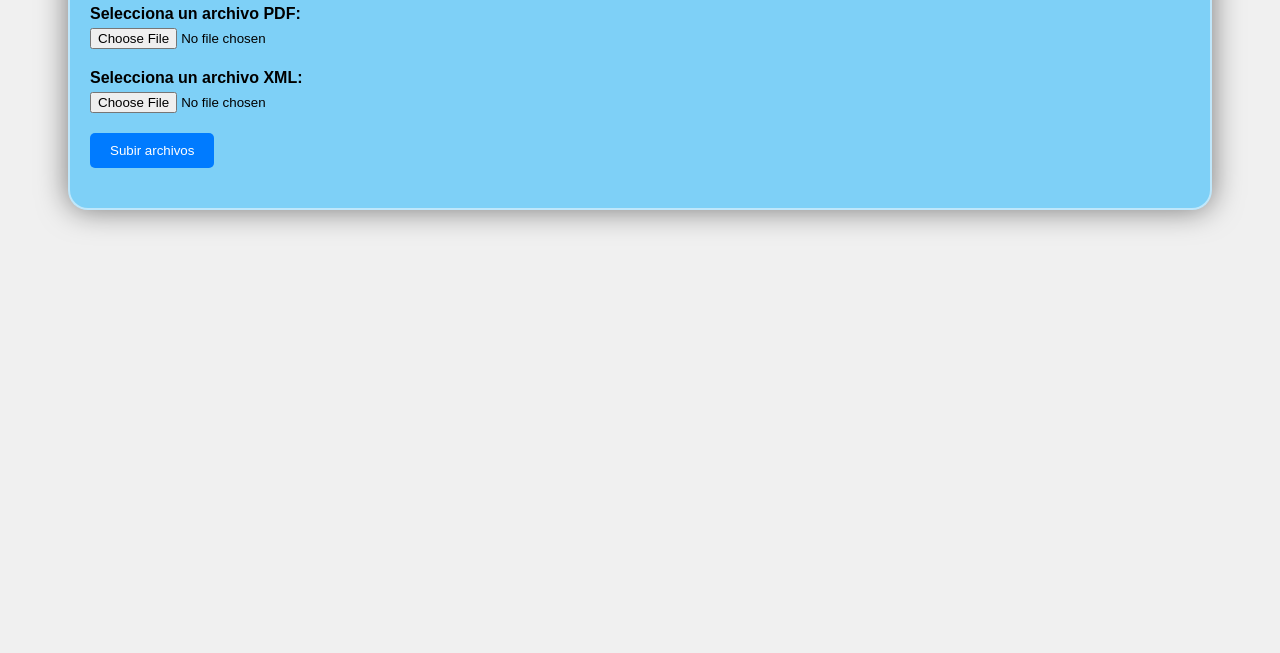
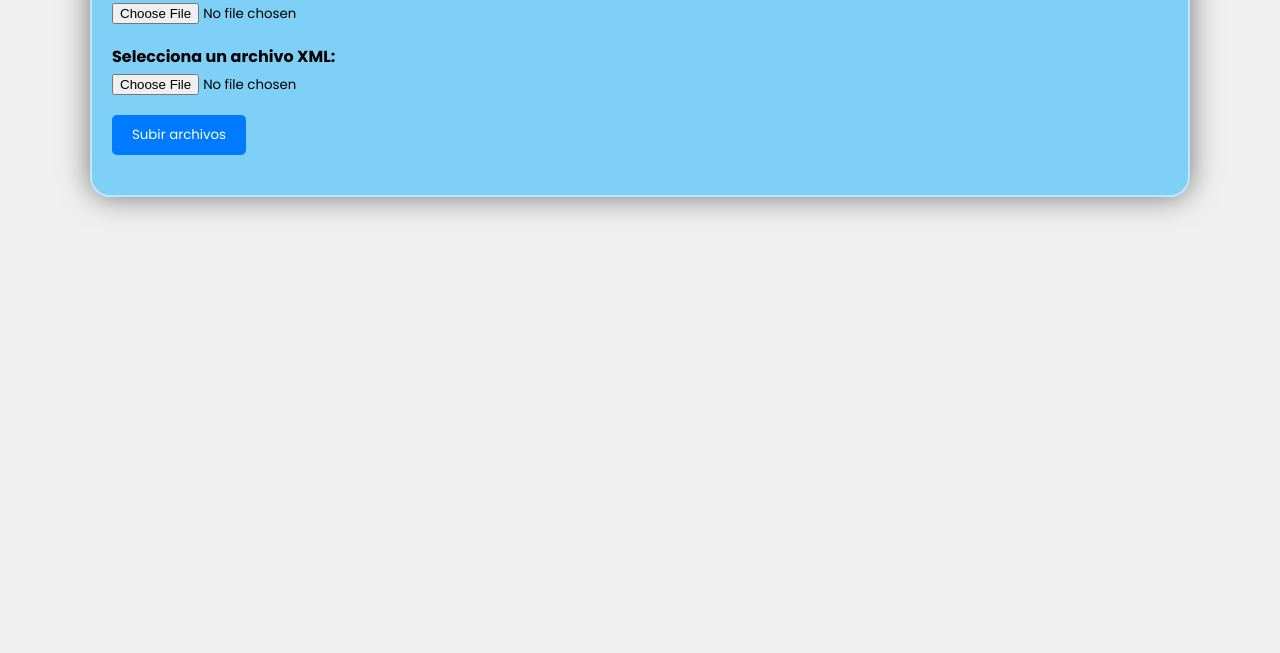
Before and after one commit to MrKik/NXTech, a plain HTML site: page Invoice.html in a window 1280 px wide. Shown: the part 147-800 px from the top of the page. Drawn offline with Linux system fonts and the light colour scheme.

Commit message:
Add files via upload

```diff
--- a/styles.css
+++ b/styles.css
@@ -1,3 +1,13 @@
+@import url('https://fonts.googleapis.com/css2?family=Poppins:wght@300;400;500;600;700;800;900&display=swap');
+
+* {
+    margin: 0;
+    padding: 0;
+    box-sizing: border-box;
+    font-family: 'Poppins', sans-serif;
+}
+
+
 body {
     font-family: Arial, sans-serif;
     margin: 0;
```
